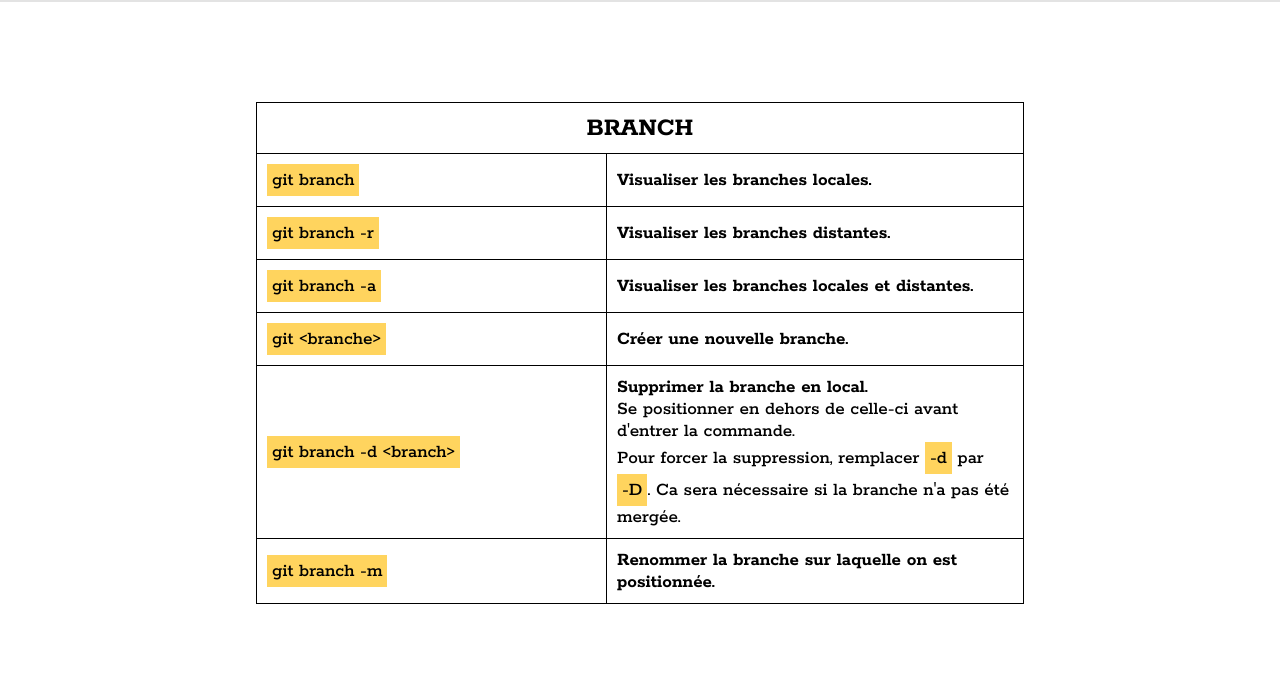
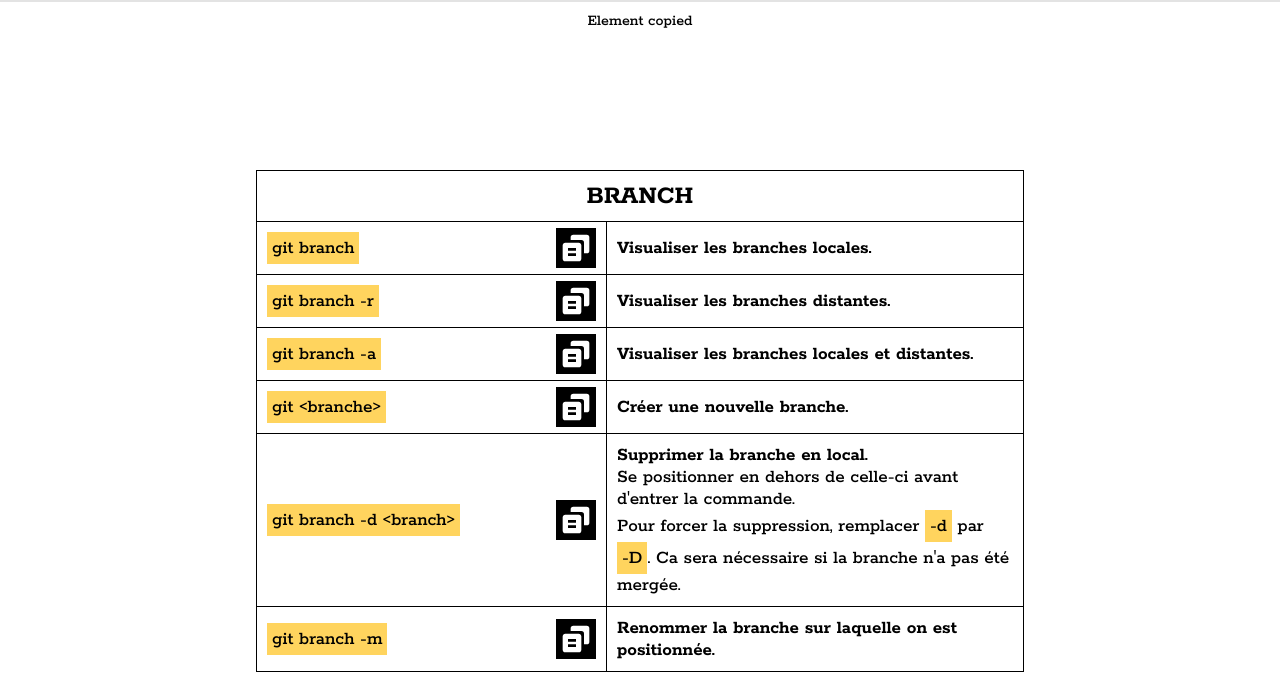
Before and after one commit to david-mi/cheatsheet_git, a website with bundled scripts: page index.html in a window 1280 px wide. Shown: the part 38-729 px from the top of the page. Built offline with nearby package versions, Linux system fonts and the light colour scheme.

Commit message:
adding button and logic for copying into clipboard

```diff
--- a/index.html
+++ b/index.html
@@ -5,12 +5,17 @@
   <meta charset="UTF-8">
   <meta http-equiv="X-UA-Compatible" content="IE=edge">
   <meta name="viewport" content="width=device-width, initial-scale=1.0">
+  <script type="text/javascript" src="./script.js" defer></script>
   <script type="text/javascript" src="./dist/bundle.js" defer></script>
   <link rel="stylesheet" href="./style.css">
   <title>Document</title>
 </head>
 
 <body>
+
+  <div class="confirmCopy">
+    Element copied
+  </div>
 
   <header>
     <nav>
--- /dev/null
+++ b/script.js
@@ -0,0 +1,21 @@
+const copyBtn = `
+<button class="copyBtn">
+  <svg xmlns="http://www.w3.org/2000/svg" xmlns:xlink="http://www.w3.org/1999/xlink" aria-hidden="true" role="img" class="iconify iconify--bx" width="32" height="32" preserveAspectRatio="xMidYMid meet" viewBox="0 0 24 24"><path d="M20 2H10a2 2 0 0 0-2 2v2h8a2 2 0 0 1 2 2v8h2a2 2 0 0 0 2-2V4a2 2 0 0 0-2-2z" fill="currentColor"></path><path d="M4 22h10c1.103 0 2-.897 2-2V10c0-1.103-.897-2-2-2H4c-1.103 0-2 .897-2 2v10c0 1.103.897 2 2 2zm2-10h6v2H6v-2zm0 4h6v2H6v-2z" fill="currentColor"></path></svg>
+</button>
+`;
+
+const copyCommand = (command) => navigator.clipboard.writeText(command);
+
+const addCopyBtns = () => {
+  const commandsCells = document.querySelectorAll("tr td:nth-child(1)");
+
+  commandsCells.forEach((cell, i) => {
+    cell.insertAdjacentHTML("beforeend", copyBtn);
+    const button = document.querySelectorAll(".copyBtn");
+    const command = cell.innerText;
+
+    button[i].addEventListener("click", () => copyCommand(command));
+  });
+};
+
+addCopyBtns();
--- a/style.css
+++ b/style.css
@@ -24,6 +24,7 @@
 }
 
 header nav {
+  z-index: 10;
   position: fixed;
   display: flex;
   justify-content: space-evenly;
@@ -71,11 +72,42 @@
 
 td {
   font-size: 1.2rem;
+
 }
 
-tr td:nth-child(1) {
+td:nth-child(1) {
+  position: relative;
   white-space: nowrap;
   width: 350px;
+}
+
+.copyBtn {
+  position: absolute;
+  top: 50%;
+  right: 10px;
+  transform: translateY(-50%);
+  display: grid;
+  place-items: center;
+  background-color: rgb(0, 0, 0);
+  width: 40px;
+  aspect-ratio: 1/1;
+  border: none;
+  transition: 400ms;
+}
+
+.copyBtn:hover {
+  cursor: pointer;
+  background-color: rgb(255, 212, 94);
+  border-radius: 5px;
+}
+
+.copyBtn:hover svg {
+  color: black;
+}
+
+.copyBtn svg {
+  color: white;
+  transition: 400ms;
 }
 
 code {
```
Also changed, not shown: public/icons/BxBxsCopyAlt.svg (added).
